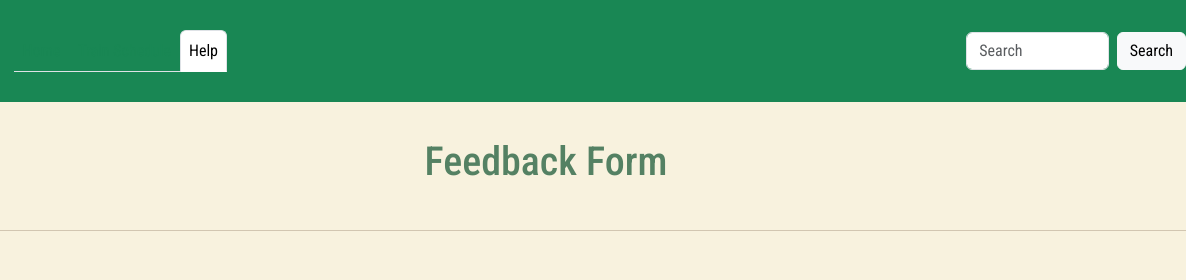
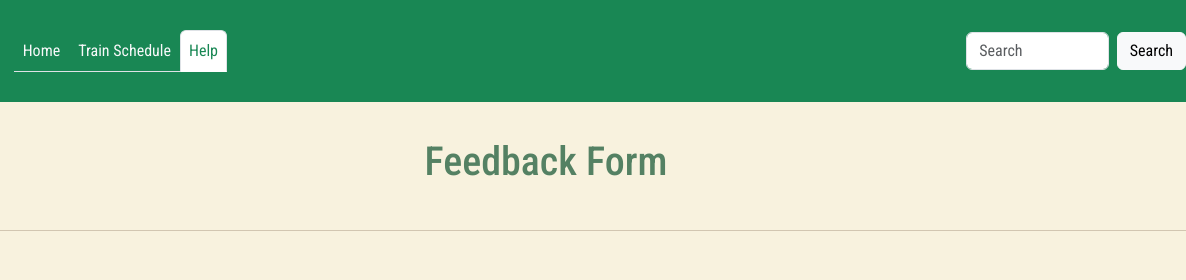
Before and after one commit to JCabatingan-9R/Q3-PROJECT, a plain HTML site: page contact.html in a window 1280 px wide. Shown: the top 280 px of the page, 94-1280 px from the left. Drawn offline with nearby package versions, Linux system fonts and the light colour scheme; a web font is replaced by a local one.

Commit message:
Update contact.html

```diff
--- a/contact.html
+++ b/contact.html
@@ -36,13 +36,13 @@
      	   		<div class="collapse navbar-collapse" id="mynavbar">
 				<ul class="navbar-nav nav-tabs me-auto">
 					<li class="nav-item">
-						<a class="nav-link text-success" href="index.html">Home</a>
+						<a class="nav-link text-light" href="index.html">Home</a>
 					</li>
 					<li class="nav-item">
-						<a class="nav-link text-success" href="schedule.html">Train Schedule</a>
+						<a class="nav-link text-light" href="schedule.html">Train Schedule</a>
 					</li>
 					<li class="nav-item">
-						<a class="nav-link active" href="contact.html">Help</a>
+						<a class="nav-link active text-success" href="contact.html">Help</a>
 					</li>
 				</ul>
 			</div>
```
